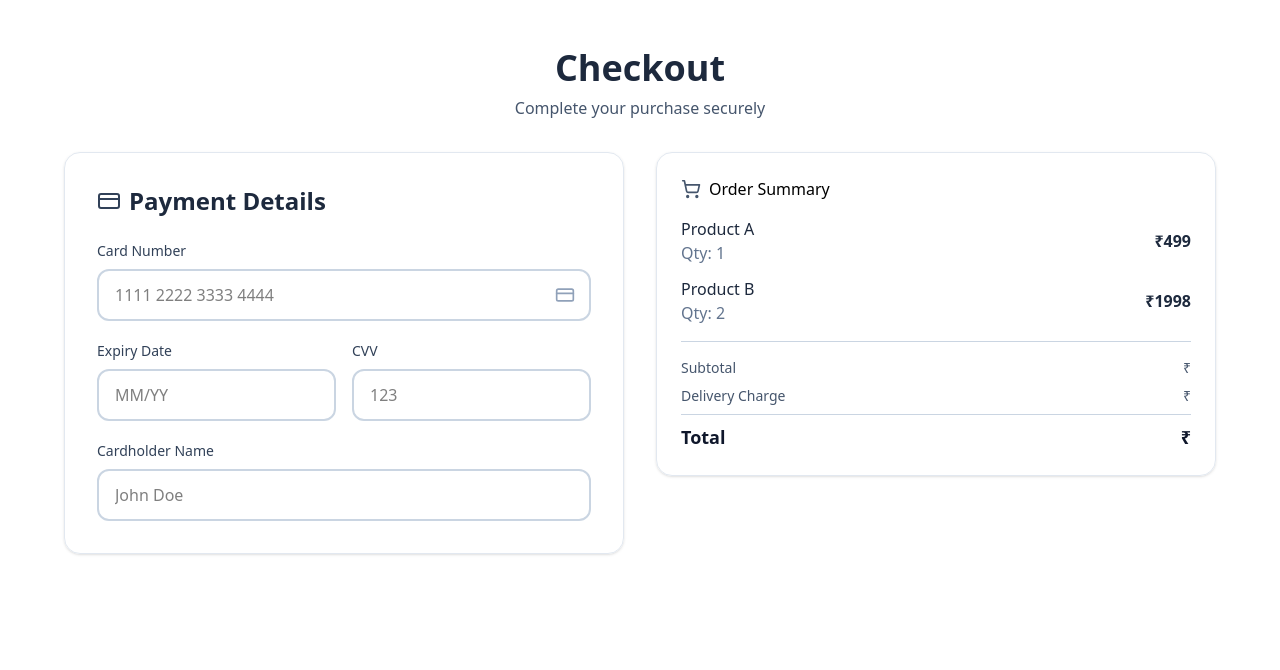
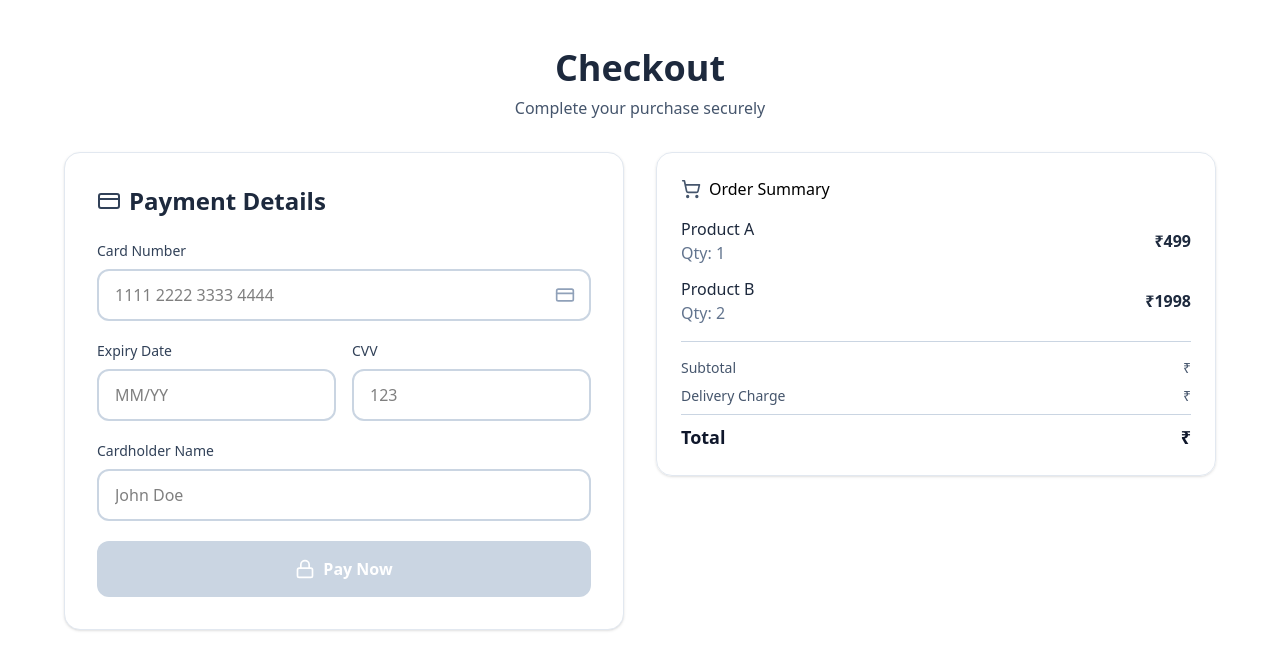
Before and after one commit to bhavikasoni3796/checkout-payment, a Next.js app: page /checkout in a window 1280 px wide. Shown: the top 670 px of the page. Built offline with nearby package versions, Linux system fonts and the light colour scheme.

Commit message:
added validators and submit btn

```diff
--- a/app/checkout/components/PaymentForm.tsx
+++ b/app/checkout/components/PaymentForm.tsx
@@ -2,8 +2,15 @@
 
 import React, { ChangeEvent, FormEvent, useState } from "react";
 import { CreditCard } from "lucide-react";
-import usePayment from "@/hooks/usePayment";
+import SubmitButton from "./SubmitButton";
+import usePayment from "../../../hooks/usePayment";
 import { formatCardNumber, formatExpiry } from "../utils/formatters";
+import {
+  validateCVV,
+  validateCard,
+  validateExpiry,
+  validateName,
+} from "../utils/validators";
 
 interface CartItem {
   id: number;
@@ -27,6 +34,12 @@ const PaymentForm: React.FC<PaymentFormProps> = ({ cart }) => {
   const [name, setName] = useState<string>("");
 
   const { loading, error, success, submitPayment } = usePayment();
+
+  const isValid =
+    validateCard(cardNumber) &&
+    validateExpiry(expiry) &&
+    validateCVV(cvv) &&
+    validateName(name);
 
   const handleCardNumberChange = (e: ChangeEvent<HTMLInputElement>) => {
     const value = e.target.value.replace(/\s/g, "");
@@ -64,9 +77,9 @@ const PaymentForm: React.FC<PaymentFormProps> = ({ cart }) => {
   return (
     <form
       onSubmit={handleSubmit}
-      className="rounded-2xl p-8 border border-slate-200 shadow-sm space-y-5"
+      className="bg-white rounded-2xl p-8 border border-slate-200 shadow-sm space-y-5"
     >
-      <div className="flex gap-2 items-center mb-6">
+      <div className="flex items-center gap-2 mb-6">
         <CreditCard className="w-6 h-6 text-slate-700" />
         <h2 className="text-2xl font-semibold text-slate-800">
           Payment Details
@@ -78,53 +91,59 @@ const PaymentForm: React.FC<PaymentFormProps> = ({ cart }) => {
         </label>
         <div className="relative">
           <input
-            className="w-full px-4 py-3 border-2 rounded-xl outline-none border-slate-300 hover:border-slate-400"
             type="text"
             placeholder="1111 2222 3333 4444"
             value={cardNumber}
             onChange={handleCardNumberChange}
+            className="w-full px-4 py-3 border-2 rounded-xl transition-all outline-none border-slate-300 bg-white hover:border-slate-400"
           />
           <CreditCard className="absolute right-4 top-1/2 -translate-y-1/2 w-5 h-5 text-slate-400" />
         </div>
       </div>
       <div className="grid grid-cols-2 gap-4">
-        <div className="">
+        <div>
           <label className="block text-sm font-medium text-slate-700 mb-2">
             Expiry Date
           </label>
           <input
-            className="w-full px-4 py-3 border-2 rounded-xl outline-none border-slate-300 hover:border-slate-400"
             type="text"
             placeholder="MM/YY"
             value={expiry}
             onChange={handleExpiryChange}
+            className="w-full px-4 py-3 border-2 rounded-xl transition-all outline-none border-slate-300 bg-white hover:border-slate-400"
           />
         </div>
-        <div className="">
+        <div>
           <label className="block text-sm font-medium text-slate-700 mb-2">
             CVV
           </label>
           <input
-            className="w-full px-4 py-3 border-2 rounded-xl outline-none border-slate-300 hover:border-slate-400"
             type="text"
             placeholder="123"
             value={cvv}
             onChange={handleCvvChange}
+            className="w-full px-4 py-3 border-2 rounded-xl transition-all outline-none border-slate-300 bg-white hover:border-slate-400"
           />
         </div>
       </div>
-      <div className="">
+      <div>
         <label className="block text-sm font-medium text-slate-700 mb-2">
           Cardholder Name
         </label>
         <input
-          className="w-full px-4 py-3 border-2 rounded-xl outline-none border-slate-300 hover:border-slate-400"
           type="text"
           placeholder="John Doe"
           value={name}
           onChange={(e) => setName(e.target.value.trim())}
+          className="w-full px-4 py-3 border-2 rounded-xl transition-all outline-none border-slate-300 bg-white hover:border-slate-400"
         />
       </div>
+      {error && (
+        <div className="bg-red-50 border border-red-200 text-red-700 px-4 py-3 rounded-xl text-sm">
+          {error}
+        </div>
+      )}
+      <SubmitButton loading={loading} isValid={isValid} />
     </form>
   );
 };
--- a/app/checkout/components/SubmitButton.tsx
+++ b/app/checkout/components/SubmitButton.tsx
@@ -0,0 +1,35 @@
+import { Lock } from "lucide-react";
+import React from "react";
+
+interface SubmitButtonProps {
+  loading: boolean;
+  isValid: boolean;
+}
+
+const SubmitButton: React.FC<SubmitButtonProps> = ({ loading, isValid }) => {
+  return (
+    <button
+      type="submit"
+      disabled={!isValid || loading}
+      className={`w-full py-4 px-6 rounded-xl font-semibold text-white transition-all transform ${
+        !isValid || loading
+          ? "bg-slate-300 cursor-not-allowed"
+          : "bg-gradient-to-r from-blue-600 to-blue-700 hover:from-blue-700 hover:to-blue-800 hover:shadow-lg active:scale-95 cursor-pointer"
+      }`}
+    >
+      {loading ? (
+        <span className="flex items-center justify-center gap-2">
+          <div className="w-5 h-5 border-2 border-white border-t-transparent rounded-full animate-spin" />
+          Processing...
+        </span>
+      ) : (
+        <span className="flex items-center justify-center gap-2">
+          <Lock className="w-5 h-5" />
+          Pay Now
+        </span>
+      )}
+    </button>
+  );
+};
+
+export default SubmitButton;
--- /dev/null
+++ b/app/checkout/utils/validators.ts
@@ -0,0 +1,15 @@
+export function validateCard(num: string) {
+  return /^[0-9]{16}$/.test(num.replace(/\s+/g, ""));
+}
+
+export function validateExpiry(exp: string) {
+  return /^[0-9]{2}\/[0-9]{2}$/.test(exp);
+}
+
+export function validateCVV(cvv: string) {
+  return /^[0-9]{3,4}$/.test(cvv);
+}
+
+export function validateName(name: string) {
+  return name.trim().length >= 3;
+}
```
